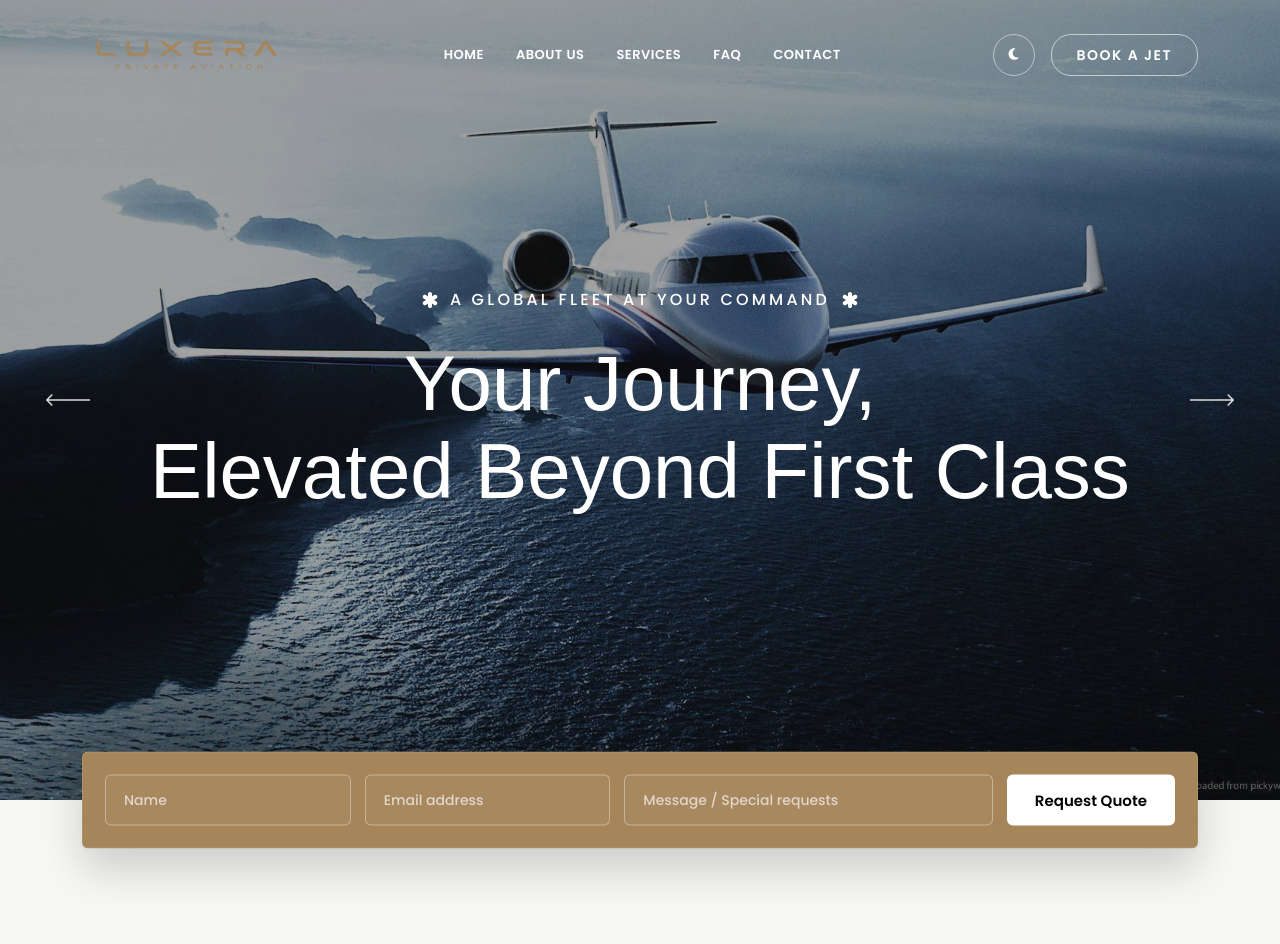
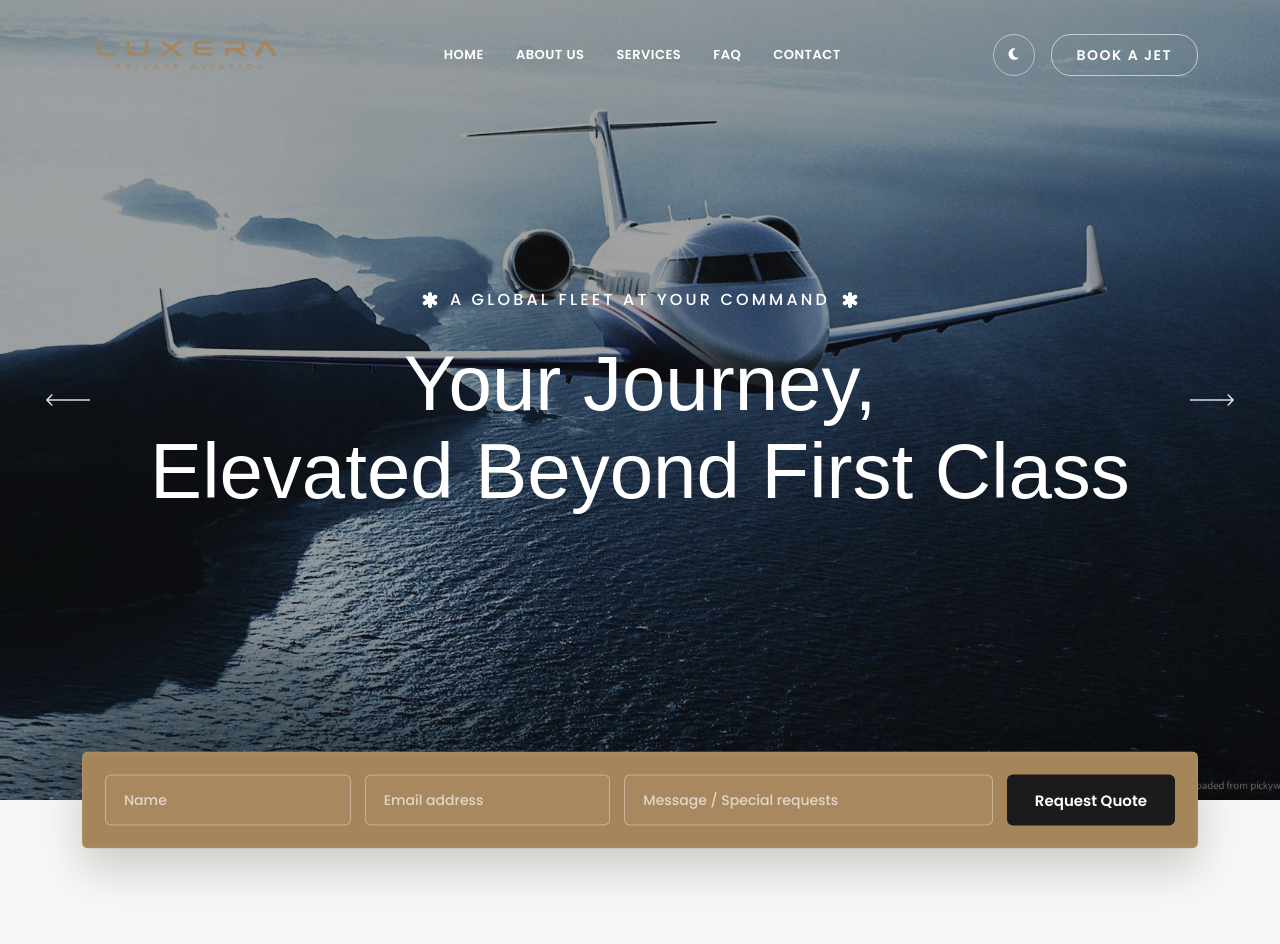
Before and after one commit to LuxeraAviation/Luxera-Private-Aviation-, a Next.js app: page / in a window 1280 px wide. Shown: the top 944 px of the page. Built offline with nearby package versions, Linux system fonts and the light colour scheme; a web font is replaced by a local one.

Commit message:
fix : request quote color

```diff
--- a/src/imports/core/components/BookingForm.js
+++ b/src/imports/core/components/BookingForm.js
@@ -163,7 +163,8 @@ const Input = styled.input`
 `;
 
 const Submit = styled.button`
-  background: ${({ theme }) => theme.white};
+  background: ${({ theme }) => theme.dark};
+  color: ${({ theme }) => theme.white};
   border: none;
   border-radius: 6px;
   padding: 14px 28px;
@@ -185,7 +186,7 @@ const Submit = styled.button`
 
   &:hover {
     background: ${({ theme }) => theme.white};
-    color: ${({ theme }) => theme.base};
+    color: ${({ theme }) => theme.dark};
   }
 `;
 
```
